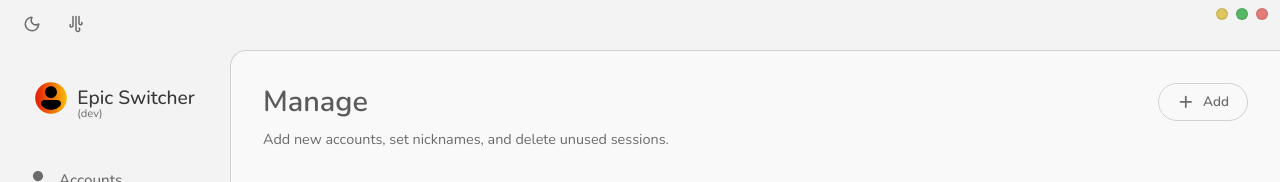
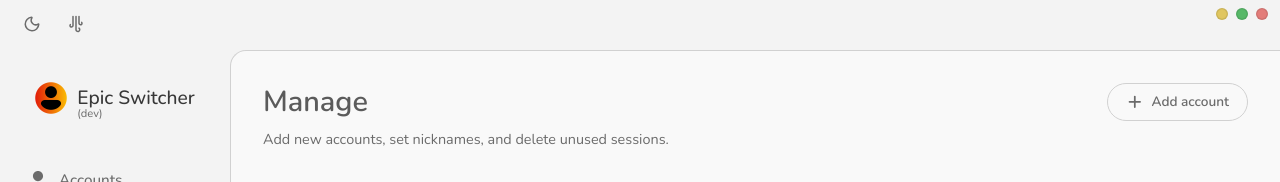
Before and after one commit to symonxdd/epic-switcher, a React (Vite) app in the folder frontend/: page /manage in a window 1280 px wide. Shown: the top 182 px of the page. Built offline with nearby package versions, Linux system fonts and the light colour scheme.

Commit message:
fix(ui): rename Manage page's Add button to "Add account"
Matches the wording of the Add-account button just added to the
Accounts page's empty state, instead of the bare "Add". Both buttons
auto-size from content (no fixed width), so the longer label doesn't
affect layout.

```diff
--- a/frontend/src/pages/Manage.jsx
+++ b/frontend/src/pages/Manage.jsx
@@ -58,7 +58,7 @@ export default function Manage() {
             onClick={() => setShowAddModal(true)}
           >
             <HiPlus />
-            <span>Add</span>
+            <span>Add account</span>
           </button>
         }
       />
@@ -73,7 +73,7 @@ export default function Manage() {
           onClick={() => setShowAddModal(true)}
         >
           <HiPlus />
-          <span>Add</span>
+          <span>Add account</span>
         </button>
       </div>
 
```
